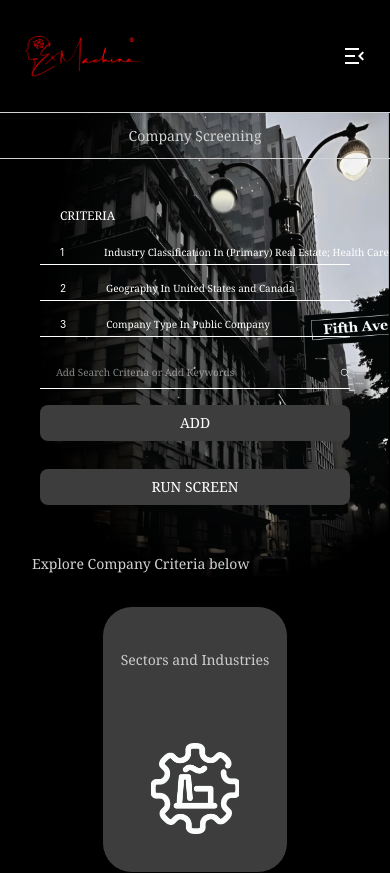
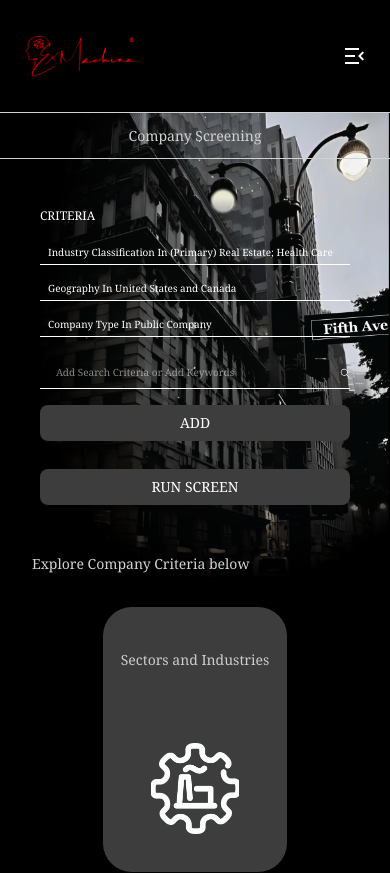
Before and after one commit to hamadhussain/NextJs-UI, a Next.js app: page / in a window 390 px wide. Shown: the top 873 px of the page. Built offline with nearby package versions, Linux system fonts and the light colour scheme.

Commit message:
Update page.jsx

```diff
--- a/src/app/Criteria/page.jsx
+++ b/src/app/Criteria/page.jsx
@@ -261,7 +261,6 @@
 
 
 
-
 "use client";
 import {  useState } from "react";
 import { FaArrowDown, FaCaretDown, FaTimes } from "react-icons/fa";
@@ -285,7 +284,7 @@ export default function Home() {
 
    {/* <div className="bg-black w-full sm:w-11/12 md:w-4/5 lg:w-3/4 px-4 sm:px-8 pt-8 textCriteria space-y-3 text-white">  */}
 
-      <h2 className=" Criteria mb-4 pl-5">CRITERIA</h2>
+      <h2 className=" Criteria mb-4 pl-0 sm:pl-5">CRITERIA</h2>
       {Array.from({ length: 3 }, (x, i) => (
         <CriteriaRow key={i} index={i + 1} />
       ))}
@@ -338,13 +337,13 @@ function CriteriaRow({ index, removeItem }) {
   ];
 
   return (
-    <div className="flex items-center border-b 2xl:bg-black borderColorCriteria py-1 pl-5 gap-2 sm:gap-8">
+    <div className="flex items-center border-b 2xl:bg-black borderColorCriteria py-1 pl-0 sm:pl-5  gap-2 sm:gap-8">
       <div className="flex items-center gap-2  ">
 
-        <span className="fontInter ">{index}</span>
+        <span className="fontInter hidden sm:block">{index}</span>
         <p className=" text-2xl md:text-xl sm:text-lg hidden md:block">{index === 3 ? "" : "["}</p>{" "}
       </div>
-      <div className={`md:flex items-center gap-4 hidden ${index === 3 ? "ml-2" : ""} ${index === 1 ? "ml-1.5" : ""}`}>
+      <div className={`md:flex items-center gap-4 hidden ${index === 3 ? "ml-1.5" : ""} ${index === 1 ? "ml-1.5" : ""}`}>
         {index === 1 && <IoIosArrowRoundDown className="text-3xl  " />}
         {index === 2 && <span className=" flex -gap-10 text-xl"><IoIosArrowRoundDown className="text-  " /><IoIosArrowRoundUp className="relative -left-3 -top-2" /></span>}
         {index === 3 && <IoIosArrowRoundUp className="text-2xl" />}
@@ -359,10 +358,10 @@ function CriteriaRow({ index, removeItem }) {
         )}
         <select
           defaultValue={criterions[index - 1]}
-          className="appearance-none pl-8 bg-none"
+          className={`appearance-none pl-0 sm:pl-8  ${index === 1 ? " ml-0 sm:ml-1.5 " : ""}`}
         >
           {criterions.map((criterion, i) => (
-            <option className={`${index === 1 ? "px-2" : ""}`} key={i} value={criterion}>
+            <option className={``} key={i} value={criterion}>
               {criterion}
             </option>
           ))}
```
